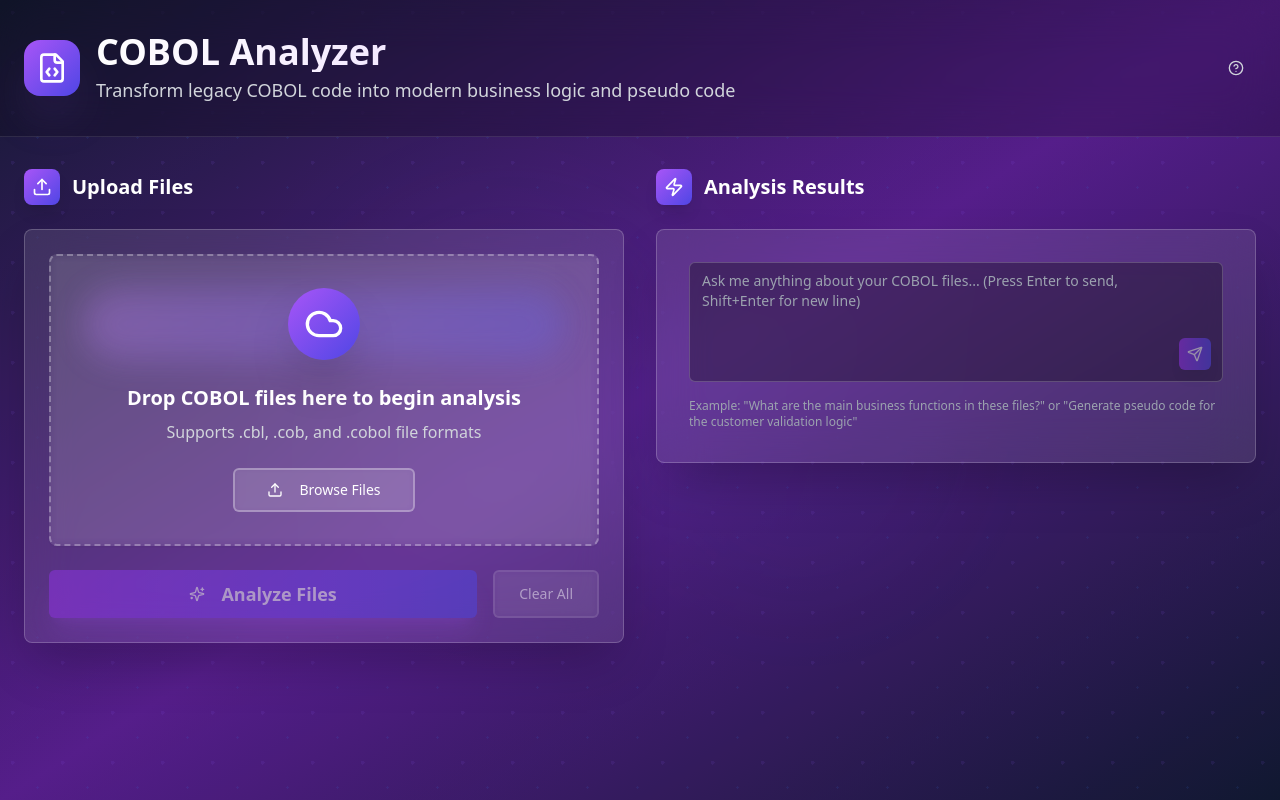
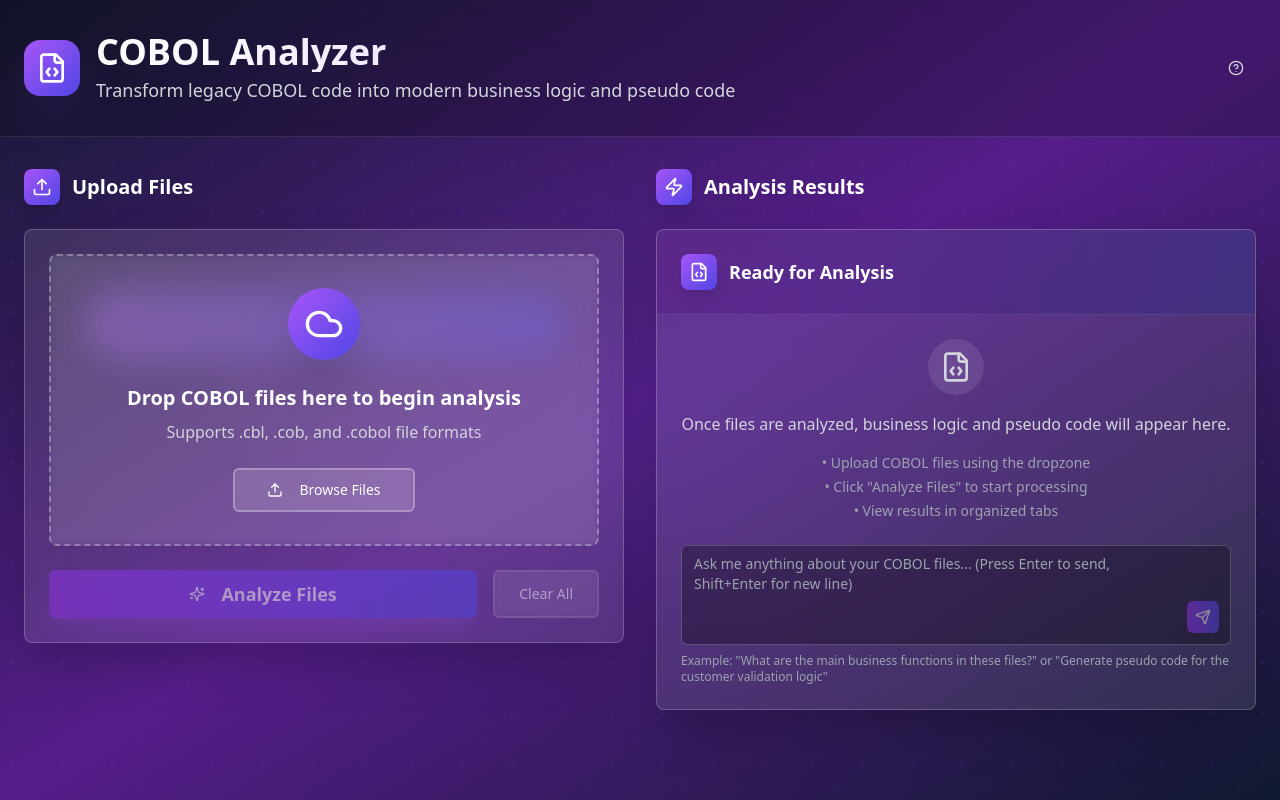
Before and after one commit to sandynanduri/cobol-ai-reveal, a React (Vite) app: page / in a window 1280 px wide. Built offline with nearby package versions, Linux system fonts and the light colour scheme.

Commit message:
Refactor: Convert "Ready for Analysis" to chat window
The "Ready for Analysis" section is now a chat window with a prompt input.

```diff
--- a/src/components/AnalysisResults.tsx
+++ b/src/components/AnalysisResults.tsx
@@ -1,3 +1,4 @@
+
 import React, { useState } from 'react';
 import { Card } from '@/components/ui/card';
 import { Tabs, TabsContent, TabsList, TabsTrigger } from '@/components/ui/tabs';
@@ -6,7 +7,7 @@ import { Badge } from '@/components/ui/badge';
 import { Button } from '@/components/ui/button';
 import { Textarea } from '@/components/ui/textarea';
 import { Tooltip, TooltipContent, TooltipTrigger } from '@/components/ui/tooltip';
-import { FileText, Code, Loader2, Brain, Copy, Download, CheckCircle, Send } from 'lucide-react';
+import { FileText, Code, Loader2, Brain, Copy, Download, CheckCircle, Send, FileCode } from 'lucide-react';
 import { AnalysisResult } from '@/pages/Index';
 import { useToast } from '@/hooks/use-toast';
 
@@ -106,15 +107,43 @@ const AnalysisResults: React.FC<AnalysisResultsProps> = ({
 
   if (results.length === 0) {
     return (
-      <Card className="p-8 border-0 shadow-2xl bg-white/10 backdrop-blur-xl border border-white/20">
-        <div className="space-y-4">
+      <Card className="border-0 shadow-2xl bg-white/10 backdrop-blur-xl border border-white/20 overflow-hidden">
+        {/* Chat Header */}
+        <div className="p-6 border-b border-white/10 bg-gradient-to-r from-purple-900/50 to-indigo-900/50">
+          <div className="flex items-center gap-3">
+            <div className="p-2 rounded-lg bg-gradient-to-br from-purple-500 to-indigo-600 shadow-lg">
+              <FileCode className="h-5 w-5 text-white" />
+            </div>
+            <h3 className="text-lg font-bold text-white">Ready for Analysis</h3>
+          </div>
+        </div>
+
+        {/* Chat Content Area */}
+        <div className="p-6">
+          <div className="text-center mb-6">
+            <div className="relative mb-4">
+              <div className="p-3 rounded-full bg-white/10 w-fit mx-auto">
+                <FileCode className="h-8 w-8 text-gray-300" />
+              </div>
+            </div>
+            <p className="text-gray-300 leading-relaxed mb-4">
+              Once files are analyzed, business logic and pseudo code will appear here.
+            </p>
+            <div className="text-sm text-gray-400 space-y-1">
+              <p>• Upload COBOL files using the dropzone</p>
+              <p>• Click "Analyze Files" to start processing</p>
+              <p>• View results in organized tabs</p>
+            </div>
+          </div>
+
+          {/* Chat Input */}
           <div className="relative">
             <Textarea
               value={chatMessage}
               onChange={(e) => setChatMessage(e.target.value)}
               onKeyDown={handleKeyDown}
               placeholder="Ask me anything about your COBOL files... (Press Enter to send, Shift+Enter for new line)"
-              className="min-h-[120px] bg-black/30 border-white/20 text-white placeholder:text-gray-400 resize-none pr-12"
+              className="min-h-[100px] bg-black/30 border-white/20 text-white placeholder:text-gray-400 resize-none pr-12"
               disabled={isSendingMessage}
             />
 
@@ -144,7 +173,7 @@ const AnalysisResults: React.FC<AnalysisResultsProps> = ({
             </Tooltip>
           </div>
 
-          <div className="text-xs text-gray-400">
+          <div className="text-xs text-gray-400 mt-2">
             Example: "What are the main business functions in these files?" or "Generate pseudo code for the customer validation logic"
           </div>
         </div>
```
